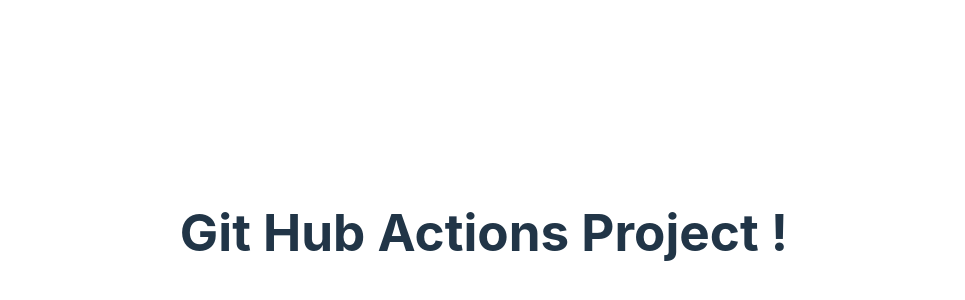
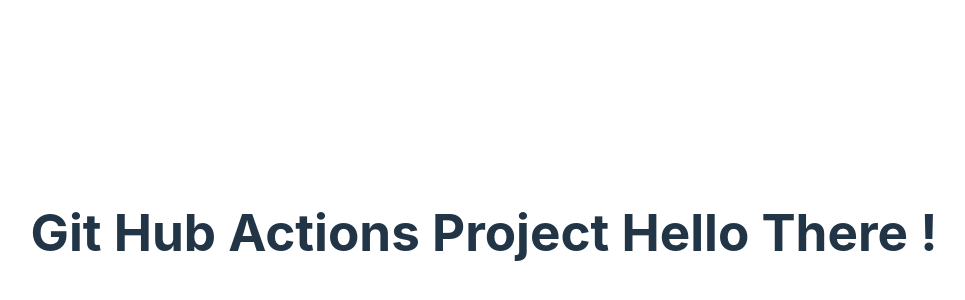
Before and after one commit to HemChand09/learn-git-actions, a React (Vite) app: page / in a window 1280 px wide. Shown: the part 168-468 px from the top of the page, without its empty margins (156-1121 px from the left). Built offline with nearby package versions, Linux system fonts and the light colour scheme.

Commit message:
Modified App.jsx code

```diff
--- a/src/App.jsx
+++ b/src/App.jsx
@@ -4,7 +4,7 @@
 
   return (
     <>
-      <h1>Git Hub Actions Project !</h1>
+      <h1>Git Hub Actions Project Hello There !</h1>
     </>
   )
 }
```
